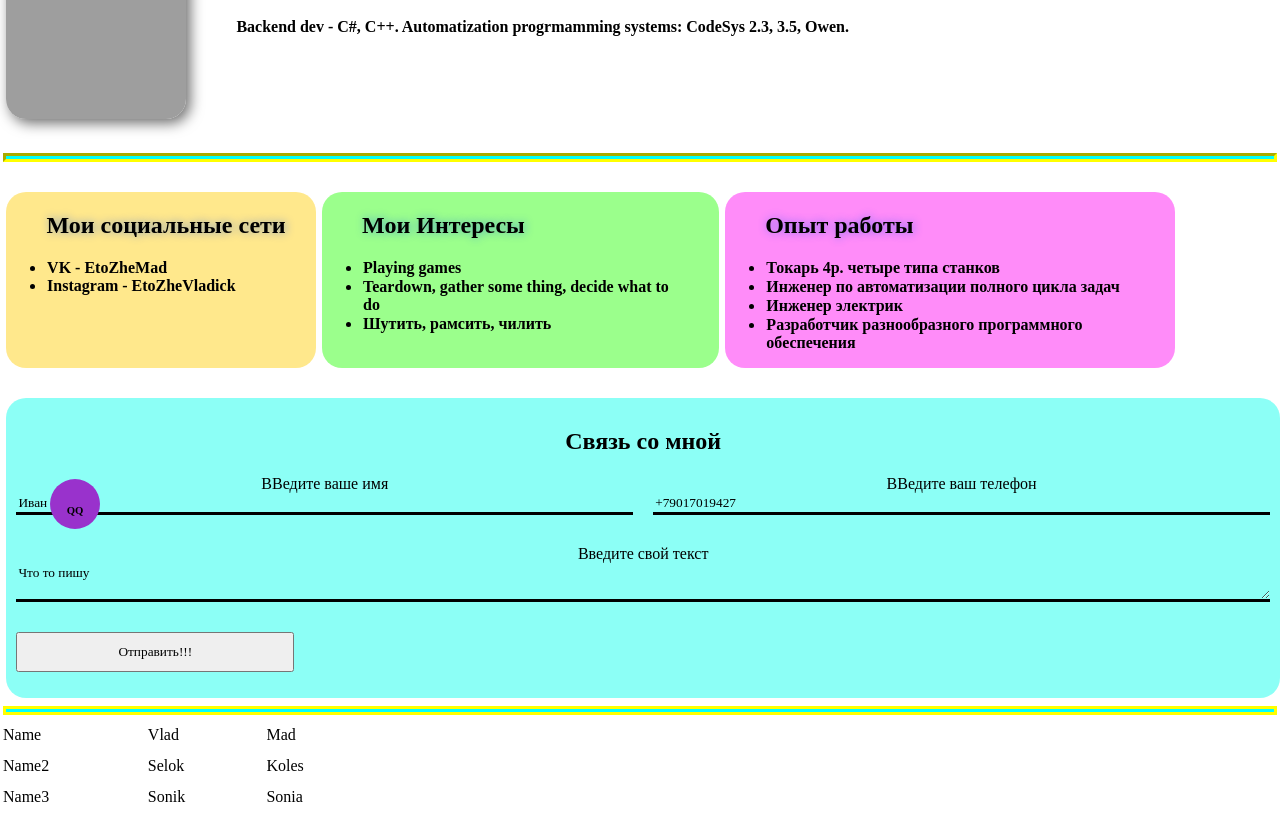
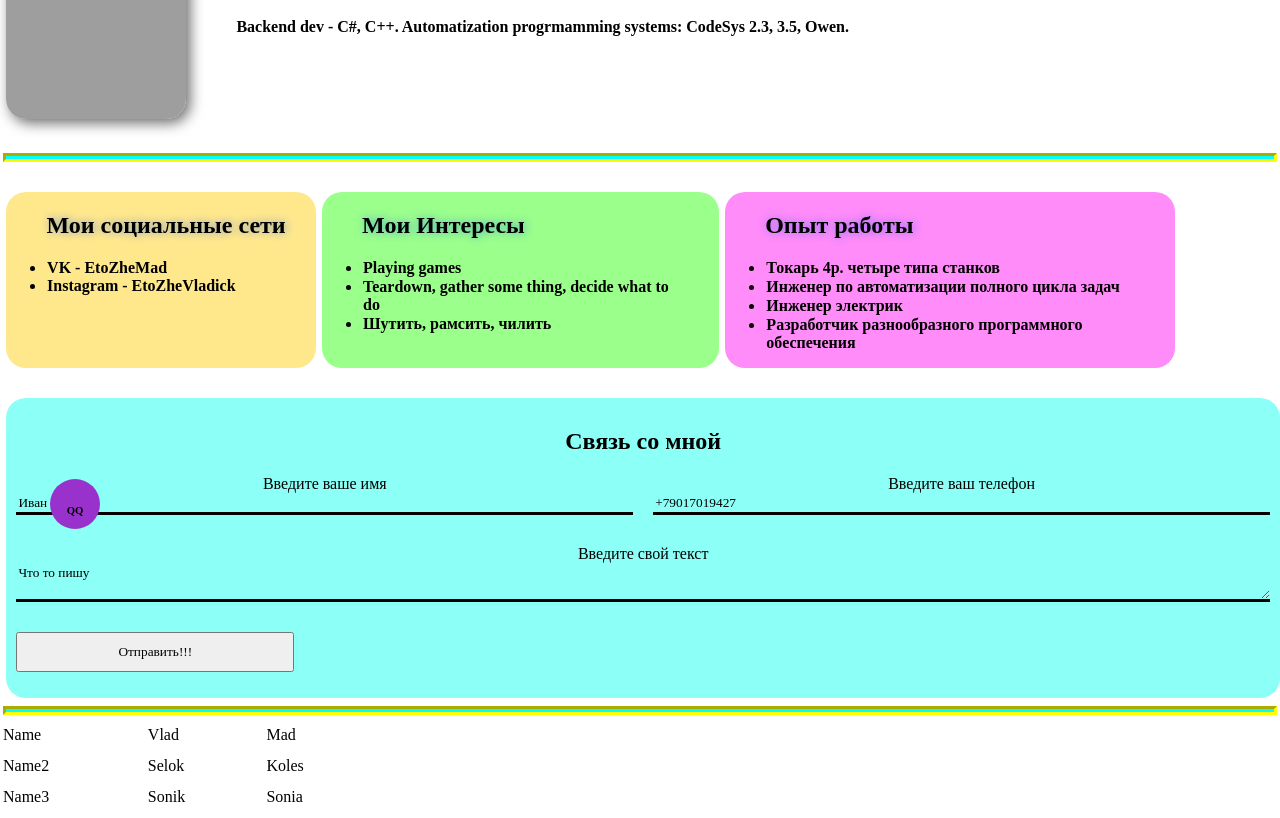
Before and after one commit to MaddysonShow/VladiK, a plain HTML site: page index.html in a window 1280 px wide. Shown: the part 171-989 px from the top of the page. Drawn offline with Linux system fonts and the light colour scheme; grey boxes are pictures that could not be loaded; a web font is replaced by a local one.

Commit message:
Add files via upload

```diff
--- a/index.html
+++ b/index.html
@@ -51,20 +51,20 @@
 
 <div class="Contact">
     <h2>Связь со мной</h2>
-    <form action="/">
+    <form> <!--action =""-->
         <div class="row">
             <div class="stolbets">
-                <label for="имя">ВВедите ваше имя</label>
+                <label for="имя">Введите ваше имя</label>
                 <input type="text" id="имя" placeholder="Иван Иванов">
             </div>
             <div class="stolbets">
-                <label for="телефон">ВВедите ваш телефон</label>
+                <label for="телефон">Введите ваш телефон</label>
                 <input type="tel" id="телефон" placeholder="+79017019427">
             </div>
         </div>
         <div class="stolbets">
             <label for="текст">Введите свой текст</label>
-            <textarea id="текст" rows="2" cols="15" placeholder="Что то пишу"></textarea>
+            <textarea id="текст" rows="2" cols="15" placeholder="Что то пишу" maxlength="10"></textarea>
         </div>
         <p><input type="submit" id="отправка" value="Отправить!!!"></p>
     </form>
@@ -75,7 +75,7 @@
     </div>
 </div>
 
-<hr width="90%" color="green"/>
+<hr/>
 <table class="table">
     <tr>
         <td>Name</td>
```
